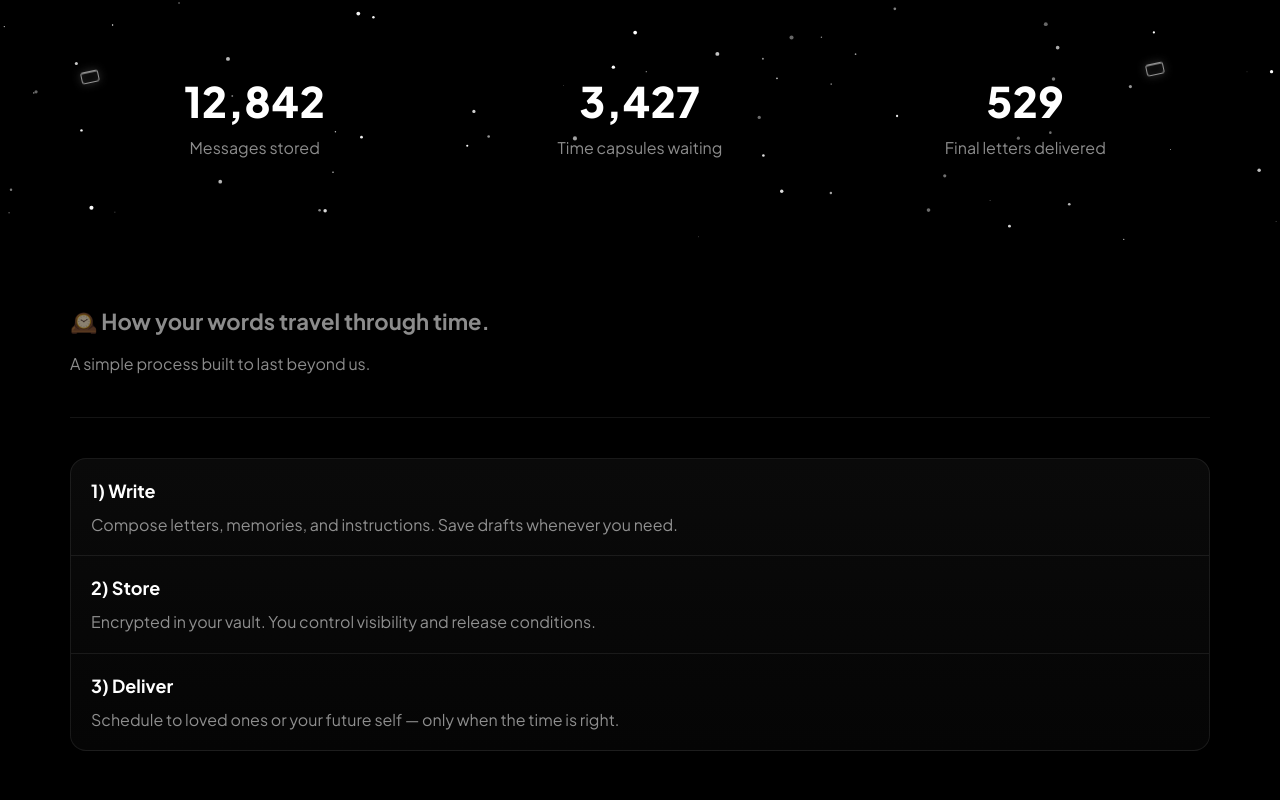
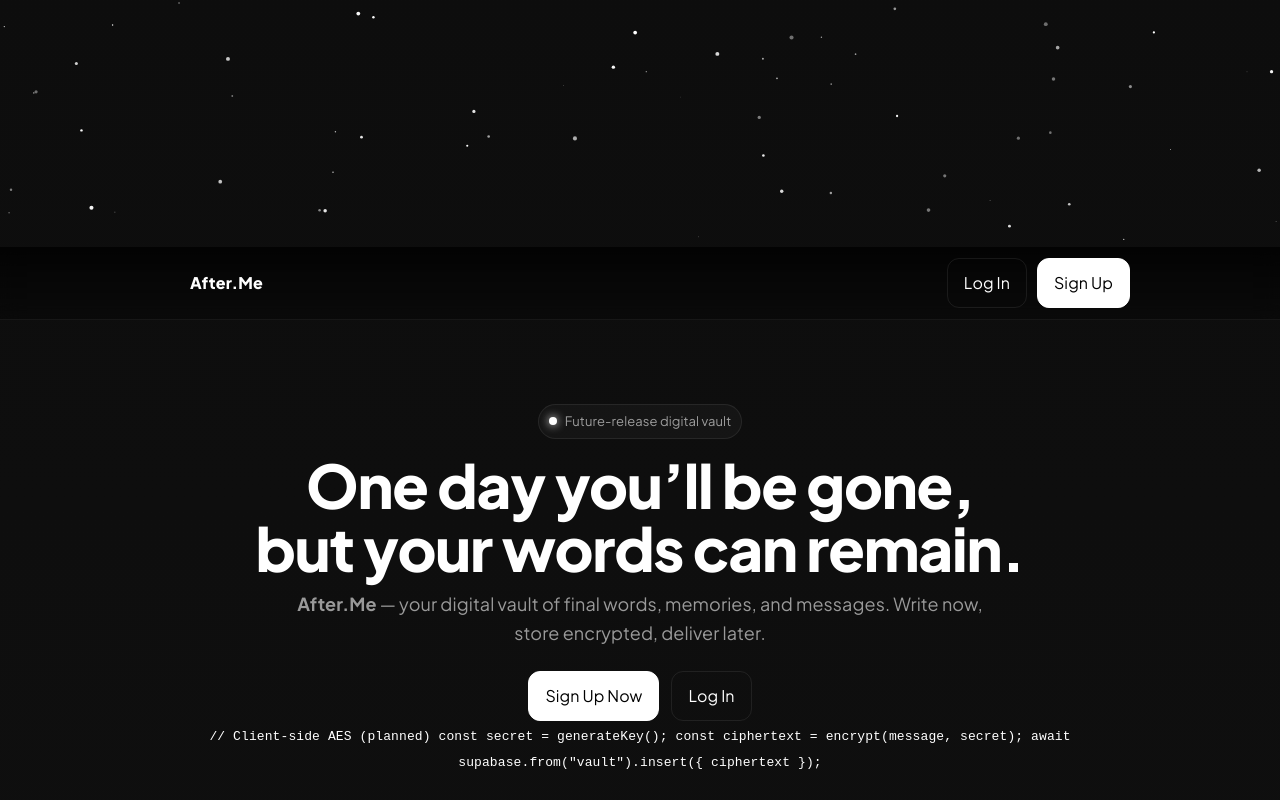
Before and after one commit to emirusmaximus/after-me-starter, a Next.js app: page / in a window 1280 px wide. Shown: the part 560-1360 px from the top of the page. Built offline with nearby package versions, Linux system fonts and the light colour scheme.

Commit message:
Update globals.css

```diff
--- a/app/globals.css
+++ b/app/globals.css
@@ -1,150 +1,118 @@
-/* ========== After.Me — Black & White Stellar Theme ========== */
+/* ========== After.Me — Premium Minimal (Centered) ========== */
 
 :root{
-  --bg:#000000;
-  --surface:#0a0a0a;
-  --surface-2:#0e0e0e;
+  --bg:#0c0c0c;
+  --bg-2:#101010;
+  --surface:#141414;
   --border:rgba(255,255,255,0.08);
   --text:#ffffff;
-  --muted:rgba(255,255,255,0.55);
-  --muted-2:rgba(255,255,255,0.35);
+  --muted:rgba(255,255,255,0.58);
+  --muted-2:rgba(255,255,255,0.38);
   --shadow:0 14px 40px rgba(0,0,0,0.6);
 }
 
 *{box-sizing:border-box}
 html,body{margin:0;padding:0}
 body{
-  background:var(--bg);
-  color:var(--text);
+  background: linear-gradient(180deg, var(--bg) 0%, var(--bg-2) 70%, #0a0a0a 100%);
+  color: var(--text);
   font-family: var(--font-sans, ui-sans-serif), -apple-system, Segoe UI, Roboto, Helvetica, Arial;
-  line-height:1.6;
-  -webkit-font-smoothing:antialiased; -moz-osx-font-smoothing:grayscale;
+  line-height: 1.62;
+  -webkit-font-smoothing: antialiased;
+  -moz-osx-font-smoothing: grayscale;
+  letter-spacing: .1px;
 }
 
 a{color:inherit;text-decoration:none}
 button{font:inherit}
 
-.container{width:min(1140px,92%);margin:0 auto}
+.container{width:min(980px,92%); margin:0 auto}
 
-/* ====== Starfield (fixed) ====== */
-.starfield{
-  position:fixed; inset:0; z-index:-2; background:#000;
-}
-.starfield-canvas{width:100%;height:100%;display:block}
-
-/* Floating message envelopes */
-.packet{
-  position:fixed; z-index:-1; width:18px; height:12px; border:1px solid rgba(255,255,255,0.8);
-  border-radius:3px; background:rgba(255,255,255,0.05);
-  box-shadow: 0 0 8px rgba(255,255,255,0.25), inset 0 0 6px rgba(255,255,255,0.08);
-  transform: rotate(-12deg);
-  animation: drift var(--dur, 22s) linear infinite;
-  backdrop-filter: blur(0.4px);
-}
-.packet::after{ /* zarf kapağı */
-  content:""; position:absolute; inset:0; border-top:1px solid rgba(255,255,255,0.7);
-  clip-path: polygon(0 0, 100% 0, 50% 60%);
-  opacity:.8;
-}
-@keyframes drift{
-  0%{ transform: translate3d(var(--x,0), 110vh,0) rotate(-12deg); opacity:0 }
-  8%{opacity:.9}
-  100%{ transform: translate3d(calc(var(--x,0) + var(--dx, 40vw)), -10vh,0) rotate(-12deg); opacity:0.1 }
-}
-
-/* ====== Nav ====== */
+/* ===== Navbar ===== */
 .navbar{
-  position:sticky; top:0; z-index:50;
+  position: sticky; top: 0; z-index: 50;
   backdrop-filter: blur(10px);
-  background: linear-gradient(180deg, rgba(0,0,0,0.75), rgba(0,0,0,0.35));
-  border-bottom:1px solid var(--border);
+  background: linear-gradient(180deg, rgba(0,0,0,0.75), rgba(0,0,0,0.25));
+  border-bottom: 1px solid var(--border);
 }
 .navbar-inner{height:72px; display:flex; align-items:center; justify-content:space-between}
 .brand{display:flex; align-items:center; gap:12px; font-weight:800; letter-spacing:.2px}
-.brand-badge{width:28px;height:28px;border-radius:6px;background:#fff}
+.brand-badge{width:28px;height:28px;border-radius:6px;overflow:hidden}
 .nav-actions{display:flex; gap:10px}
 
 .btn{
   padding:11px 16px;border-radius:12px;border:1px solid var(--border);
-  background:var(--surface); color:#fff; transition: transform .2s ease, background .2s ease, border-color .2s ease;
+  background:transparent; color:#fff;
+  transition: transform .2s ease, background .2s ease, border-color .2s ease, box-shadow .2s ease;
 }
-.btn:hover{transform:translateY(-1px); border-color:rgba(255,255,255,0.18)}
-.btn--ghost{background:transparent}
+.btn:hover{transform:translateY(-1px); border-color: rgba(255,255,255,0.18); box-shadow: 0 10px 22px rgba(0,0,0,0.18)}
 .btn--light{background:#fff;color:#000;border-color:#fff}
 .btn--light:hover{transform:translateY(-1px) scale(1.01)}
 
-/* ====== Hero ====== */
-.hero{padding:84px 0 32px}
-.hero-wrap{display:grid; grid-template-columns: 1.2fr 0.8fr; gap:32px; align-items:center}
+/* ===== Hero (centered) ===== */
+.hero{padding:84px 0 36px}
+.hero-wrap{display:grid; grid-template-columns: 1fr; place-items:center; text-align:center}
 .eyebrow{
   display:inline-flex; gap:8px; align-items:center; font-size:13px; color:var(--muted);
   border:1px solid var(--border); padding:6px 10px; border-radius:999px; background:rgba(255,255,255,0.03);
 }
 .dot{width:8px;height:8px;border-radius:50%;background:#fff;box-shadow:0 0 10px #fff}
-.title{margin:14px 0 10px; font-weight:800; line-height:1.05; letter-spacing:-.02em; font-size:clamp(32px,4.8vw,56px)}
-.subtitle{color:var(--muted); font-size:18px; max-width:640px}
-.cta{display:flex; gap:12px; margin-top:22px; flex-wrap:wrap}
+.title{margin:14px 0 10px; font-weight:800; line-height:1.05; letter-spacing:-.02em; font-size:clamp(34px,5.2vw,60px)}
+.subtitle{color:var(--muted); font-size:18px; max-width:700px; margin:0 auto}
+.cta{display:flex; gap:12px; margin-top:24px; flex-wrap:wrap; justify-content:center}
 
-.hero-card{
-  border:1px solid var(--border); background:linear-gradient(180deg,#0a0a0a,#050505);
-  padding:22px;border-radius:16px; box-shadow: var(--shadow); overflow:hidden; position:relative;
+/* Optional spotlight background behind hero */
+.hero-spot{
+  width: min(900px, 92%); height: 360px; margin: 26px auto 0;
+  background: radial-gradient(75% 60% at 50% 0%, rgba(255,255,255,0.08), transparent 70%);
+  border-radius: 24px; filter: blur(0.2px);
 }
-.hero-card::after{
-  content:""; position:absolute; inset:-60%;
-  background:radial-gradient(400px 300px at 70% 10%, rgba(255,255,255,0.08), transparent 40%);
-  animation: spin 24s linear infinite;
+
+/* ===== Quote near the top ===== */
+.quote-top{
+  margin-top: 32px;
+  font-size: 22px; font-weight: 700; line-height: 1.35;
+  color: #fafafa;
 }
-@keyframes spin{to{transform:rotate(360deg)}}
-.code{position:relative; z-index:1; font-family: ui-monospace, SFMono-Regular, Menlo, Consolas, monospace; font-size:12.5px; color:#e3e3e3}
+.quote-top small{display:block;color:var(--muted);margin-top:6px}
 
-/* ====== Sections ====== */
+/* ===== KPI row ===== */
 .section{padding:56px 0}
-.section-title{font-size:22px; color:var(--muted); margin-bottom:12px}
-.hr{height:1px; background:var(--border); margin:40px 0}
-
-.stats{display:grid; grid-template-columns: repeat(3,1fr); gap:16px}
-.kpi{padding:10px; text-align:center}
+.stats{display:grid; grid-template-columns: repeat(3,1fr); gap:16px; text-align:center}
 .kpi b{display:block; font-weight:800; font-size:42px; letter-spacing:.5px}
 .kpi span{color:var(--muted)}
 
+/* ===== Steps (centered) ===== */
 .steps{
   border:1px solid var(--border); border-radius:16px; overflow:hidden;
-  background:linear-gradient(180deg,#0a0a0a,#050505);
+  background:linear-gradient(180deg,#141414,#0f0f0f);
+  max-width: 820px; margin: 16px auto 0;
 }
-.step{padding:18px 20px; border-bottom:1px solid var(--border)}
+.step{padding:18px 22px; border-bottom:1px solid var(--border); text-align:left}
 .step:last-child{border-bottom:none}
 .step h4{margin:0 0 6px; font-size:18px}
 .step p{margin:0; color:var(--muted)}
 
-.quote{
-  font-size:26px; font-weight:700; line-height:1.3; margin:32px 0 8px;
-}
-.quote small{color:var(--muted); display:block; margin-top:8px}
+.hr{height:1px; background:var(--border); margin:40px auto; width:min(820px,92%)}
 
-.form{
-  margin-top:16px; display:grid; gap:10px; max-width:560px;
-}
+/* ===== Contact (centered) ===== */
+.form-wrap{display:grid; place-items:center}
+.form{margin-top:16px; display:grid; gap:10px; width:min(560px,100%)}
 .input, .textarea{
-  width:100%; border:1px solid var(--border); background:#0a0a0a; color:#fff;
+  width:100%; border:1px solid var(--border); background:#121212; color:#fff;
   padding:12px 14px; border-radius:12px; outline:none;
 }
 .textarea{min-height:120px; resize:vertical}
 
+/* ===== Footer ===== */
 .footer{
   display:flex; justify-content:space-between; gap:16px; flex-wrap:wrap;
   border-top:1px solid var(--border); padding:22px 0; color:var(--muted);
 }
-
-/* Sticky sign bar (mobile) */
-.signbar{position:fixed; left:0; right:0; bottom:12px; margin:0 auto; width:min(640px,92%); display:none; z-index:40}
-.signbar-inner{display:flex; gap:8px; align-items:center; justify-content:space-between; background:rgba(0,0,0,0.8); border:1px solid var(--border); padding:10px; border-radius:12px; backdrop-filter: blur(8px)}
+.footer a{color:#fff}
 
 /* Responsive */
-@media (max-width:1024px){
-  .hero-wrap{grid-template-columns:1fr}
-  .stats{grid-template-columns:1fr}
-}
-@media (max-width:640px){
-  .signbar{display:block}
+@media (max-width:900px){
+  .stats{grid-template-columns:1fr; gap:10px}
   .kpi b{font-size:36px}
 }
```
